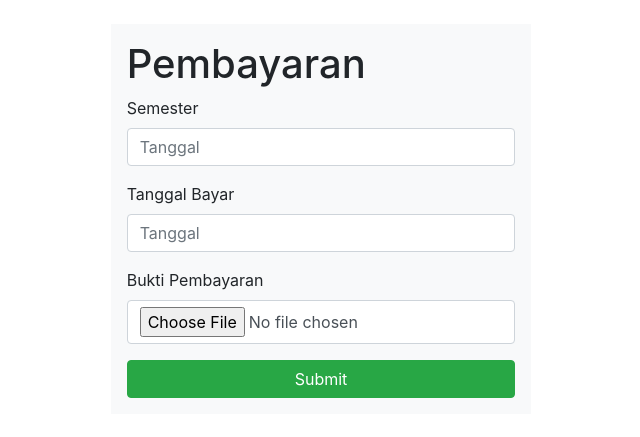
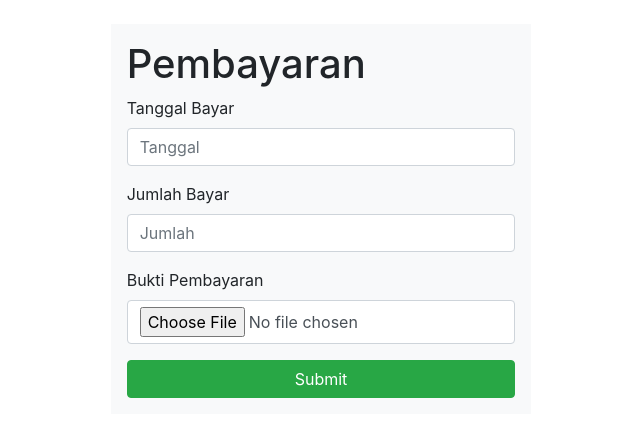
Before and after one commit to 4kari/PAW_Asrama, a CodeIgniter app: page /ProjectTA/index.php/izin/bayar in a window 1280 px wide. Shown: the part 56-493 px from the top of the page, without its empty margins (319-959 px from the left). Run offline with CodeIgniter, Linux system fonts and the light colour scheme; some libraries are stand-ins or nearby versions.

Commit message:
Update bayar.php

```diff
--- a/application/views/user/warga/bayar.php
+++ b/application/views/user/warga/bayar.php
@@ -1,4 +1,6 @@
 <?php
+    $_SESSION['page']='Pembayaran';
+
 ?>
 <!DOCTYPE html>
 <html>
@@ -24,7 +26,7 @@
         <a class="nav-link" href="">Home</a>
       </li>
       <li class="nav-item">
-        <a class="nav-link" href="">Profil</a>
+        <a class="nav-link" href="<?= site_url('warga/profil'); ?>">Profil</a>
       </li>
       <li class="nav-item dropdown">
         <a class="nav-link dropdown-toggle" href="#" id="navbarDropdown" role="button" data-toggle="dropdown">
@@ -33,7 +35,7 @@
         <div class="dropdown-menu" aria-labelledby="navbarDropdown">
           <a class="dropdown-item" href="<?php echo site_url('izin') ?>">Izin</a>
           <div class="dropdown-divider"></div>
-          <a class="dropdown-item" href="<?php echo site_url('izin/bayar') ?>">Info Izin</a>
+          <a class="dropdown-item" href="<?php echo site_url('') ?>">Info Izin</a>
           <div class="dropdown-divider"></div>
           <a class="dropdown-item" href="<?php echo site_url('izin/bayar') ?>">Pembayaran</a>
           <div class="dropdown-divider"></div>
@@ -44,9 +46,6 @@
           <a class="dropdown-item" href="<?php echo site_url('') ?>">Pelanggaran</a>
           <div class="dropdown-divider"></div>
           <a class="dropdown-item" href="<?php echo site_url('') ?>">Informasi</a>
-          <div class="dropdown-divider"></div>
-          <a class="dropdown-item" href="<?php echo site_url('') ?>">Keluar Asrama</a>
-        </div>
       </li>
       <li class="nav-item">
         <a class="nav-link" href="">Kegiatan</a>
@@ -65,19 +64,19 @@
     <div class="row">
       <div class="col-md-4 col-sm-4 col-xs-12"></div>
       <div class="col-md-4 col-sm-4 col-xs-12 p-3 bg-light">
-        <form>
+      <form method="post" action="<?php echo site_url('warga/bayar'); ?>" enctype="multipart/form-data" >
           <h1>Pembayaran</h1>
           <div class="form-group">
-          <label>Semester</label>
-          <input type="text" name="nim" placeholder="Tanggal" class="form-control">
+          <label>Tanggal Bayar</label>
+          <input type="text" name="tgl_bayar" placeholder="Tanggal" class="form-control">
           </div>
           <div class="form-group">
-          <label>Tanggal Bayar</label>
-          <input type="text" name="nim" placeholder="Tanggal" class="form-control">
+          <label>Jumlah Bayar</label>
+          <input type="text" name="jml" placeholder="Jumlah" class="form-control">
           </div>
           <div class="form-group">
           <label>Bukti Pembayaran</label>
-          <input type="file" name="bukti" class="form-control">
+          <input type="file" name="bukti" class="form-control" required>
           </div>
           <button type="submit" class="btn btn-success btn-block">Submit</button>
         </form>
```
